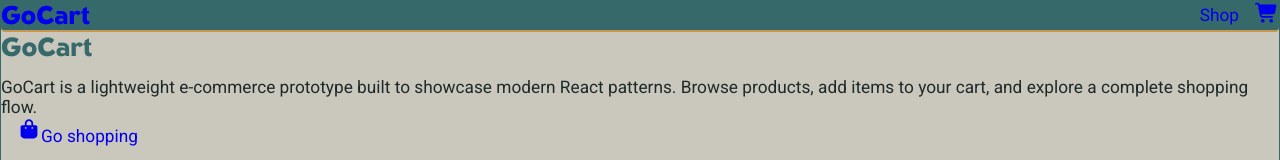
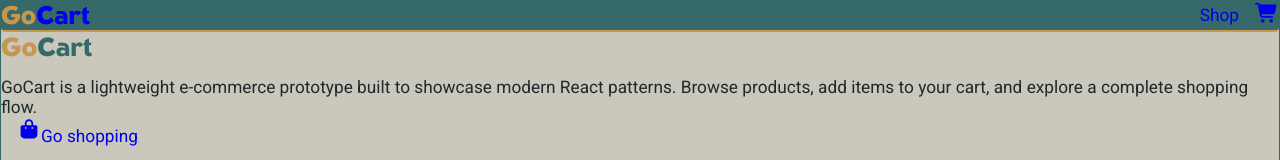
Before and after one commit to bartek8b/TOP-Shopping_Cart, a React (Vite) app: page / in a window 1280 px wide. Shown: the top 160 px of the page. Built offline with nearby package versions, Linux system fonts and the light colour scheme.

Commit message:
Add styles fo accent color in logo

```diff
--- a/src/components/Nav/Nav.jsx
+++ b/src/components/Nav/Nav.jsx
@@ -9,7 +9,7 @@ export const Nav = () => {
   return (
     <nav>
       <NavLink to="/" end className={styles.logo} aria-label="Go to Home page">
-        GoCart
+        <span className={styles.logoAccent}>Go</span>Cart
       </NavLink>
 
       {/* Wrapper used to align the logo to the left and the links to the right */}
--- a/src/components/Nav/Nav.module.css
+++ b/src/components/Nav/Nav.module.css
@@ -16,3 +16,6 @@ nav {
   align-items: center;
   gap: var(--space-4);
 }
+.logoAccent{
+  color: var(--accent-color);
+}
--- a/src/pages/Landing/Landing.jsx
+++ b/src/pages/Landing/Landing.jsx
@@ -7,7 +7,9 @@ export const Landing = () => {
   return (
     <div className={styles.container}>
       <section className="splitLayout">
-        <h1 className="firstChild">GoCart</h1>
+        <h1 className="firstChild">
+          <span className={styles.logoAccent}>Go</span>Cart
+        </h1>
         <div className="secondChild">
           <p>
             GoCart is a lightweight e‑commerce prototype built to showcase
--- a/src/pages/Landing/Landing.module.css
+++ b/src/pages/Landing/Landing.module.css
@@ -8,3 +8,6 @@
   flex-direction: column;
   min-width: 100%;
 }
+.logoAccent{
+  color: var(--accent-color);
+}
```
